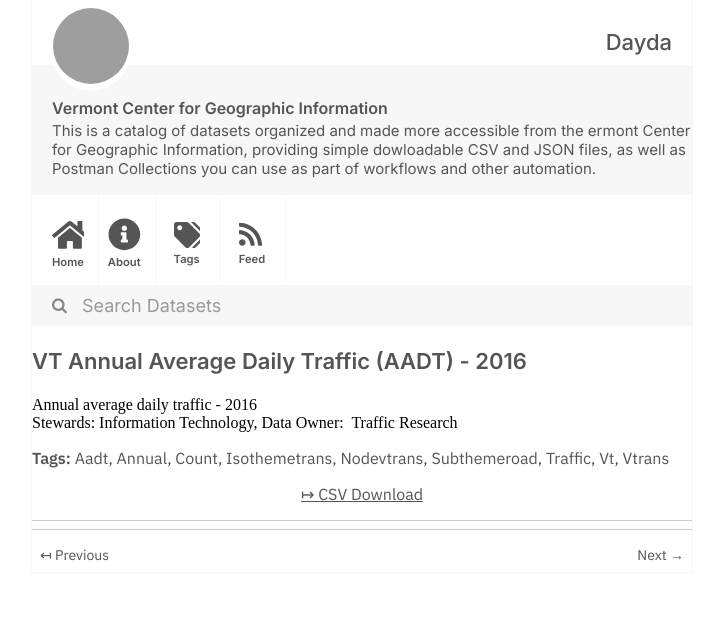
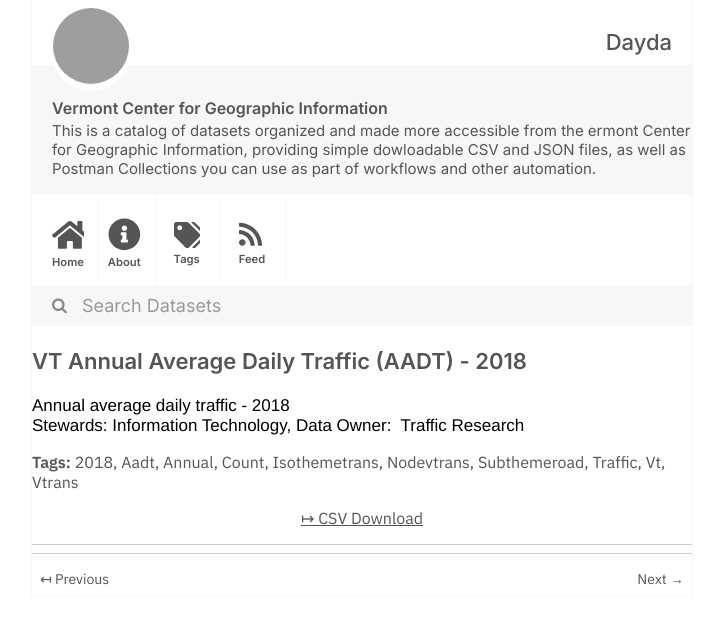
Before and after one commit to dayda-entities/vermont-center-for-geographic-information, a Jekyll site: the page built from _posts/2020-11-12-vt-annual-average-daily-traffi.md, in a window 1280 px wide, cut to the strip 0-624 px from the top of the page. Shown: the whole strip, without its empty margins (278-998 px from the left). Built offline with Jekyll 4.4.1, drawn with Linux system fonts in a browser that asks for light colours; grey boxes are pictures that could not be loaded.

Commit message:
Publish Data

```diff
--- a/_posts/2020-11-12-vt-annual-average-daily-traffi.md
+++ b/_posts/2020-11-12-vt-annual-average-daily-traffi.md
@@ -1,10 +1,11 @@
 ---
-title: VT Annual Average Daily Traffic (AADT) - 2016
-created: '2020-11-12T13:09:25.549971'
-modified: '2020-11-12T13:09:25.549986'
+title: VT Annual Average Daily Traffic (AADT) - 2018
+created: '2020-11-12T13:09:02.098303'
+modified: '2020-11-12T13:09:02.098311'
 state: active
 type: dataset
 tags:
+  - '2018'
   - Aadt
   - Annual
   - Count
@@ -16,9 +17,9 @@ tags:
   - Vtrans
 groups: []
 csv_url: >-
-  https://geodata.vermont.gov/datasets/28e70644b9834f7898e2cb2dbbd226b8_50.csv?outSR=%7B%22latestWkid%22%3A32145%2C%22wkid%22%3A32145%7D
+  https://geodata.vermont.gov/datasets/e2134df1edba4330b453ee723d66a086_58.csv?outSR=%7B%22latestWkid%22%3A32145%2C%22wkid%22%3A32145%7D
 json_url: ''
 layout: post
 
 ---
-<div><div>Annual average daily traffic - 2016</div><div>Stewards: Information Technology, Data Owner:  Traffic Research<br /></div></div>
+<div style='font-family: &quot;Avenir Next W01&quot;, &quot;Avenir Next W00&quot;, &quot;Avenir Next&quot;, Avenir, &quot;Helvetica Neue&quot;, Helvetica, Arial, sans-serif; font-size: 17px;'>Annual average daily traffic - 2018</div><div style='font-family: &quot;Avenir Next W01&quot;, &quot;Avenir Next W00&quot;, &quot;Avenir Next&quot;, Avenir, &quot;Helvetica Neue&quot;, Helvetica, Arial, sans-serif; font-size: 17px;'>Stewards: Information Technology, Data Owner:  Traffic Research</div>
```
